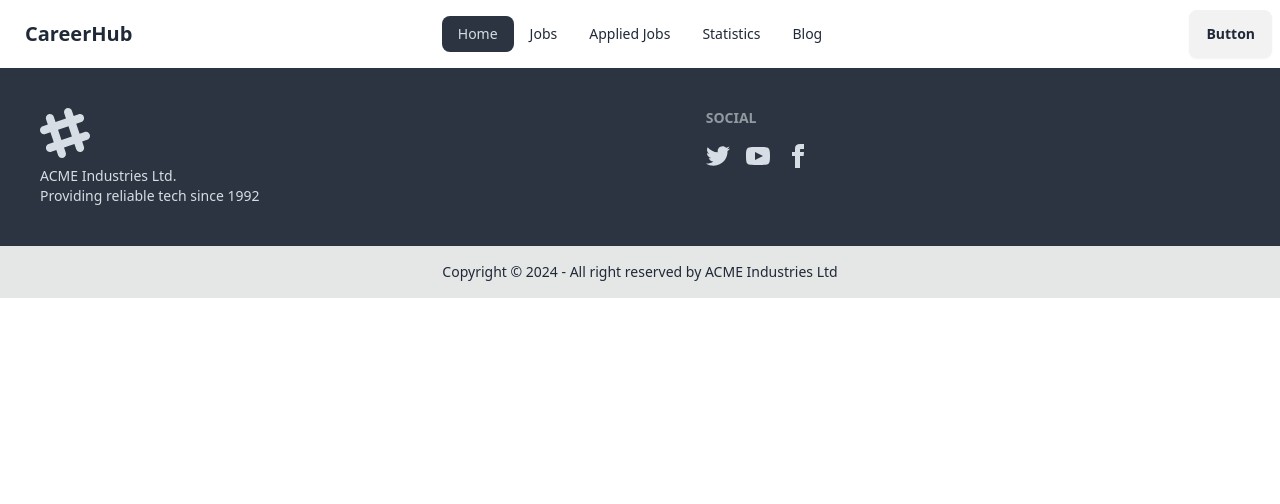
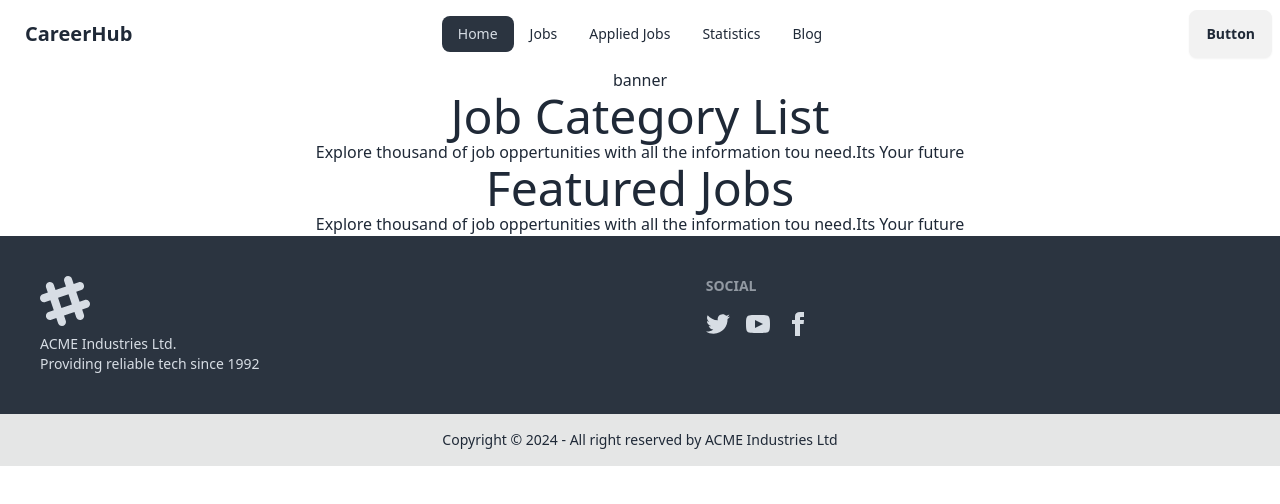
Before and after one commit to tawfiqealahi/career-hub, a React (Vite) app: page / in a window 1280 px wide. Shown: the top 504 px of the page. Built offline with nearby package versions, Linux system fonts and the light colour scheme.

Commit message:
components for landing page

```diff
--- /dev/null
+++ b/src/Components/Banner/Banner.jsx
@@ -0,0 +1,11 @@
+import React from 'react'
+
+const Banner = () => {
+  return (
+    <div className='text-center'>
+        banner
+    </div>
+  )
+}
+
+export default Banner
--- /dev/null
+++ b/src/Components/CategoryList/CategoryList.jsx
@@ -0,0 +1,12 @@
+import React from 'react'
+
+const CategoryList = () => {
+  return (
+    <div  className="text-center">
+        <h2 className="text-5xl ">Job Category List</h2>
+        <p >Explore thousand of job oppertunities with all the information tou need.Its Your future</p>
+    </div>
+  )
+}
+
+export default CategoryList
--- a/src/Components/ErrorPage/ErrorPage.jsx
+++ b/src/Components/ErrorPage/ErrorPage.jsx
@@ -12,7 +12,7 @@ export default function ErrorPage() {
       <p>
         <i>{error.statusText || error.message}</i>
       </p>
-      <Link to='/' > <button>Go back to home</button> </Link>
+      <Link to='/' > <button className="bg-red-700 border-t-orange-900 m-2 p-2 "  >Go back to home</button> </Link>
     </div>
   );
 }
--- /dev/null
+++ b/src/Components/FeaturedJobs/FeaturedJobs.jsx
@@ -0,0 +1,12 @@
+import React from 'react'
+
+const FeaturedJobs = () => {
+  return (
+    <div  className="text-center">
+        <div className="text-5xl text-center">Featured Jobs</div>
+        <p >Explore thousand of job oppertunities with all the information tou need.Its Your future</p>
+    </div>
+  )
+}
+
+export default FeaturedJobs
--- a/src/Components/Home/Home.jsx
+++ b/src/Components/Home/Home.jsx
@@ -1,9 +1,14 @@
 import React from 'react'
+import Banner from '../Banner/Banner'
+import CategoryList from '../CategoryList/CategoryList'
+import FeaturedJobs from '../FeaturedJobs/FeaturedJobs'
 
 const Home = () => {
   return (
     <div>
-
+          <Banner></Banner>
+          <CategoryList></CategoryList>
+          <FeaturedJobs></FeaturedJobs>
         </div>
   )
 }
```
